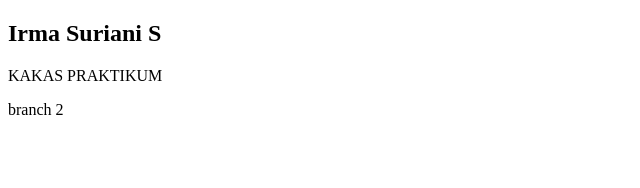
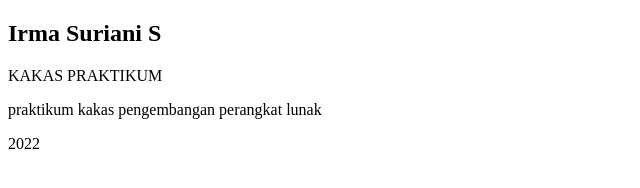
Before and after one commit to irmaSurianiS/progresGuessingGame, a plain HTML site: page index.html in a window 1280 px wide. Shown: the whole page, without its empty margins (0-640 px from the left). Drawn offline with Linux system fonts and the light colour scheme.

Commit message:
commit next

```diff
--- a/index.html
+++ b/index.html
@@ -9,6 +9,7 @@
 <body>
   <h2>Irma Suriani S</h2>
   KAKAS PRAKTIKUM
-  <p>branch 2</p>
+  <p>praktikum kakas pengembangan perangkat lunak</p>
+  2022
 </body>
 </html>
```
